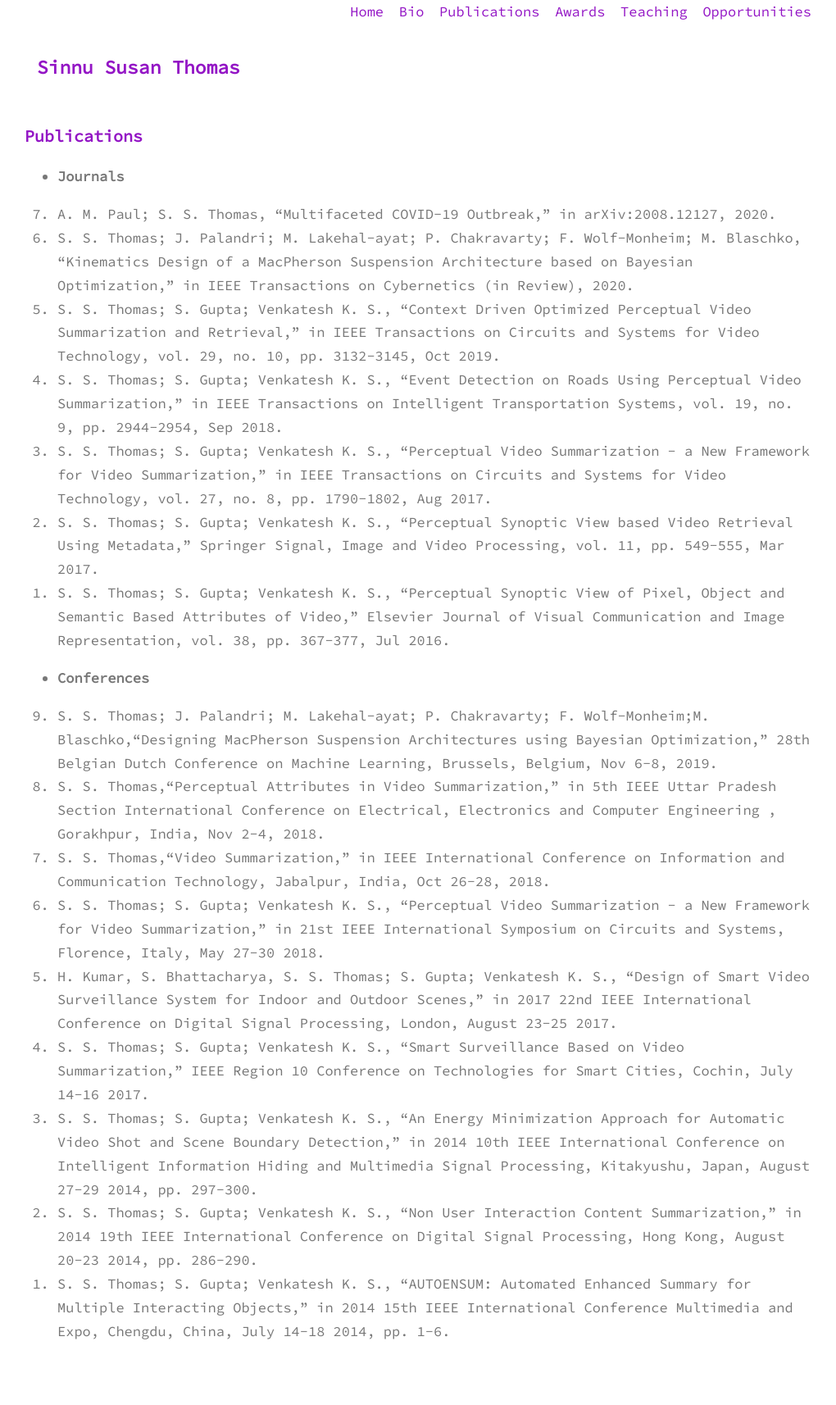
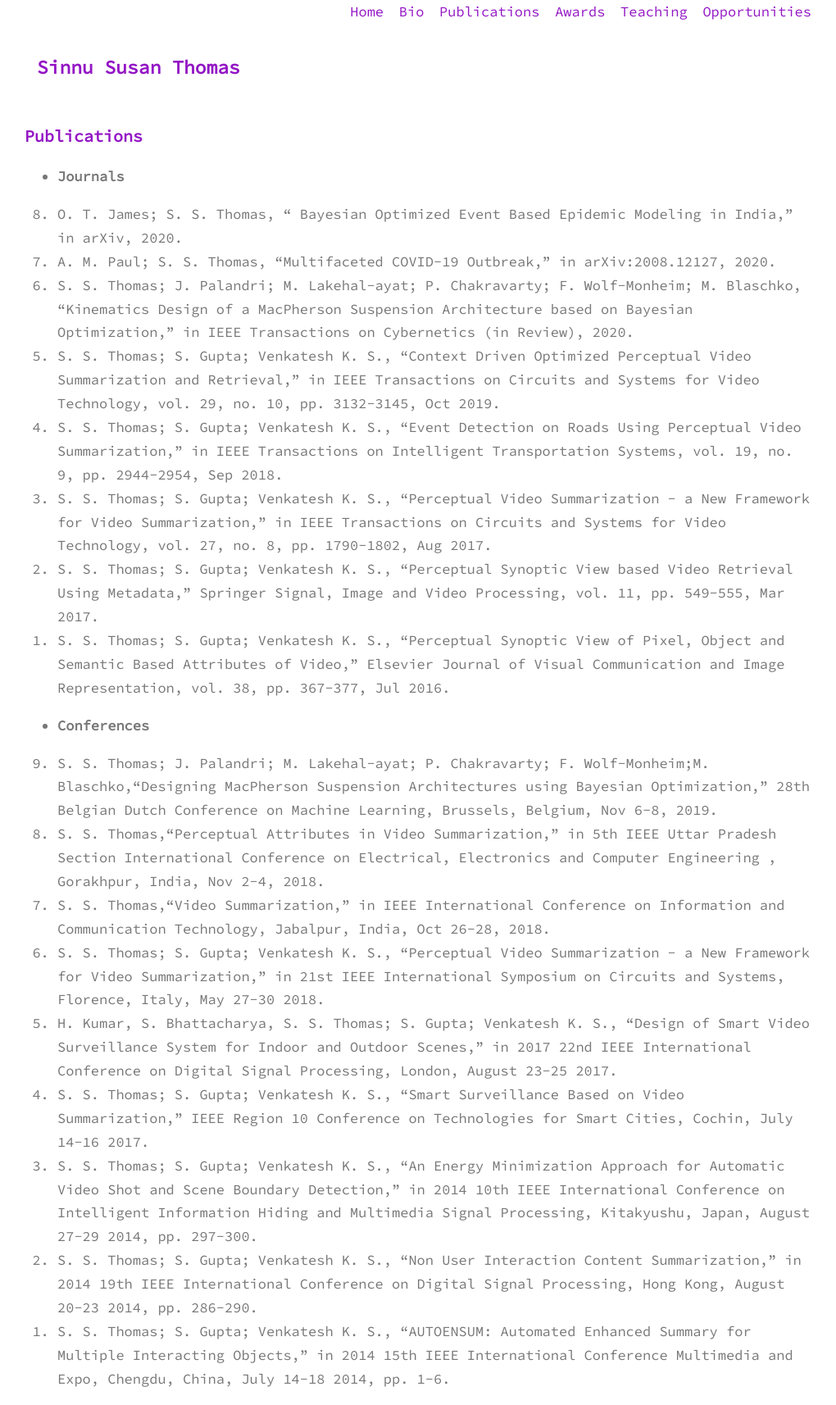
Before and after one commit to sinnuthomas/sinnuthomas.github.io, a Jekyll site: the page built from publications.md, in a window 1280 px wide. Shown: the whole page at 82% size, without its empty margins (130-1150 px from the left). Built offline with Jekyll 4.4.1, drawn with Linux system fonts in a browser that asks for light colours; before the commit the page ends 1656 px from its top, so only the background shows below that.

Commit message:
Update publications.md

```diff
--- a/publications.md
+++ b/publications.md
@@ -6,6 +6,7 @@ permalink: /publications/
 
 * **Journals**
 <ol reversed>
+  <li>O. T. James; S. S. Thomas, “ Bayesian Optimized Event Based Epidemic Modeling in India,” in arXiv, 2020.</li>
   <li>A. M. Paul; S. S. Thomas, “Multifaceted COVID-19 Outbreak,” in arXiv:2008.12127, 2020.</li>
   <li>S. S. Thomas; J. Palandri; M. Lakehal-ayat; P. Chakravarty; F. Wolf-Monheim; M. Blaschko, “Kinematics Design of a MacPherson Suspension Architecture based on Bayesian Optimization,” in IEEE Transactions on Cybernetics (in Review), 2020.</li>
   <li>S. S. Thomas; S. Gupta; Venkatesh K. S., “Context Driven Optimized Perceptual Video Summarization and Retrieval,” in IEEE Transactions on Circuits and Systems for Video Technology, vol. 29, no. 10, pp. 3132-3145, Oct 2019.</li>
```
